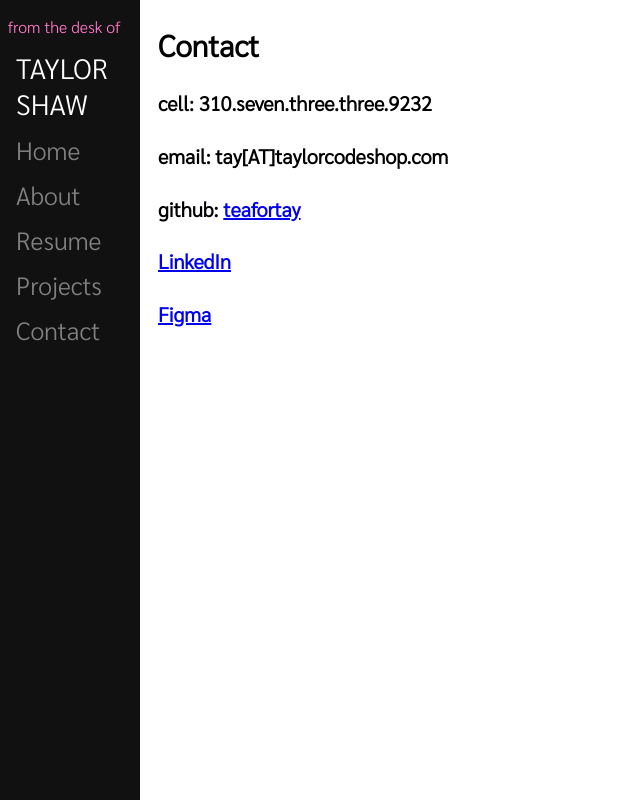
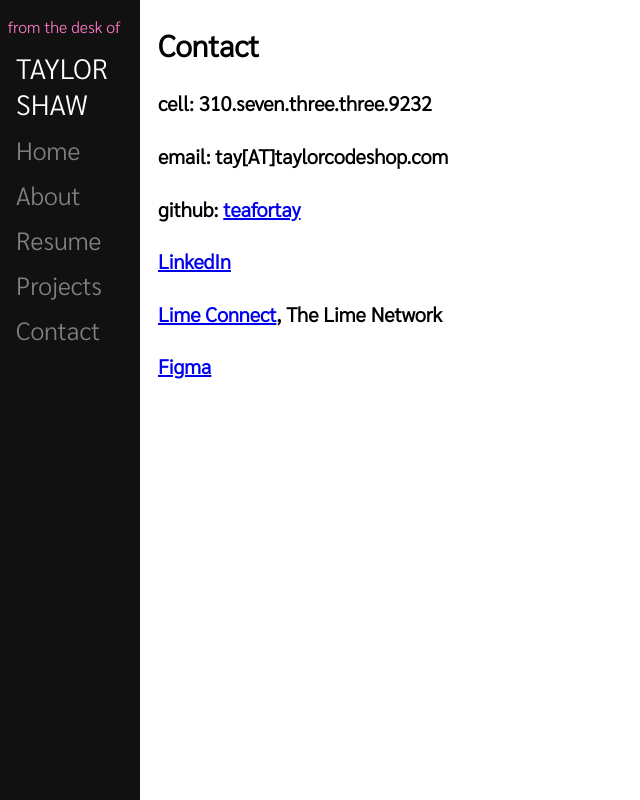
Before and after one commit to teafortay/taylorcodeshop, a React app: page /contact in a window 1280 px wide. Shown: the whole page, without its empty margins (0-640 px from the left). Built offline with nearby package versions, Linux system fonts and the light colour scheme; the HTML template or start-up script is replaced by a standard one.

Commit message:
added link to lime connect

```diff
--- a/client/src/components/pages/Contact.js
+++ b/client/src/components/pages/Contact.js
@@ -24,6 +24,7 @@ class Contact extends Component {
           <h4>email: tay[AT]taylorcodeshop.com</h4>
           <h4>github: <a href="https://github.com/teafortay">teafortay</a></h4>
           <h4><a href="https://www.linkedin.com/in/taylor-shaw-a4864a7b/">LinkedIn</a></h4>
+          <h4><a href="https://limeconnect-csm.symplicity.com/profiles/taylor.shaw">Lime Connect</a>, The Lime Network</h4>
           <h4><a href="https://www.figma.com/files/user/689237763430919796?fuid=689237763430919796">Figma</a></h4>
           </>
     );
```
